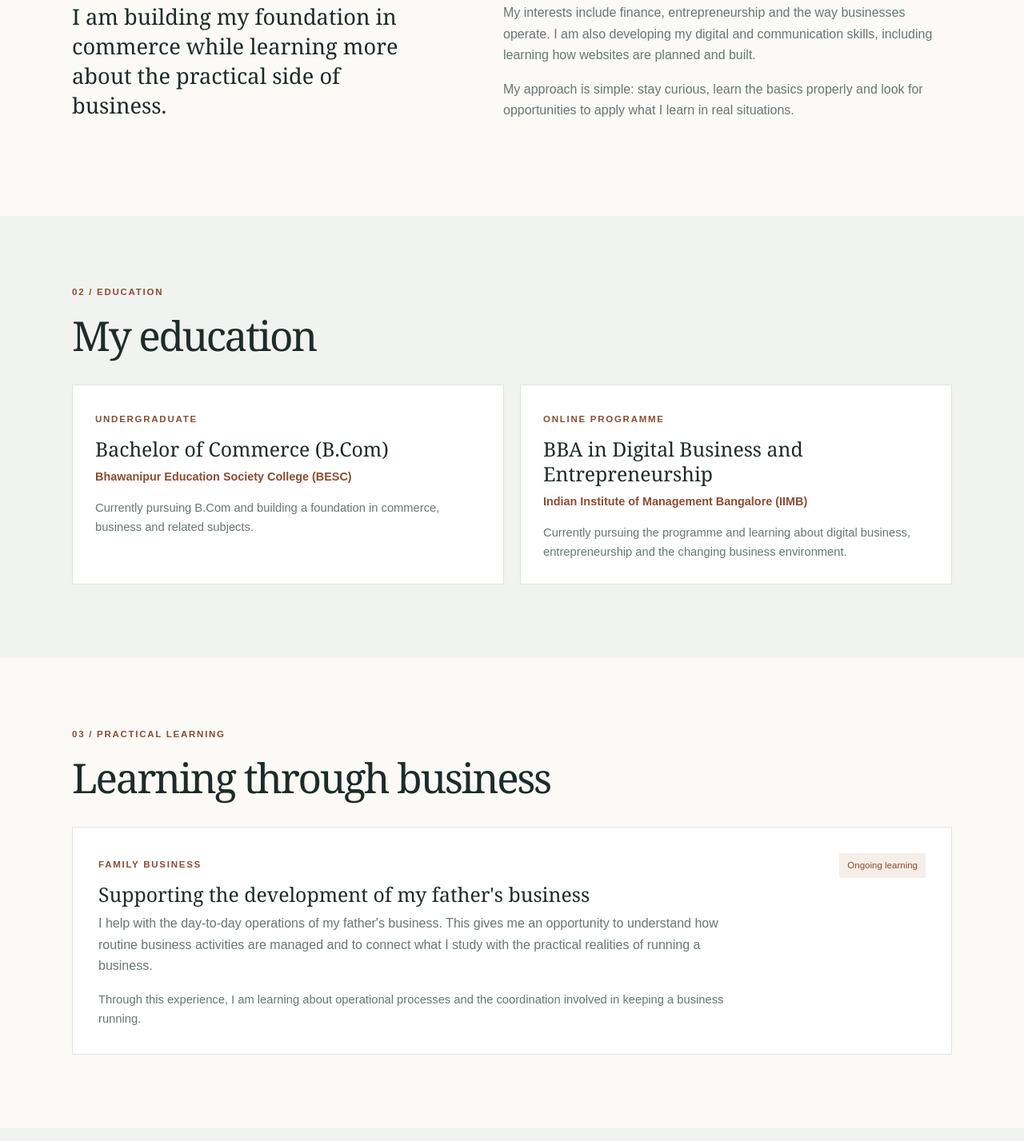
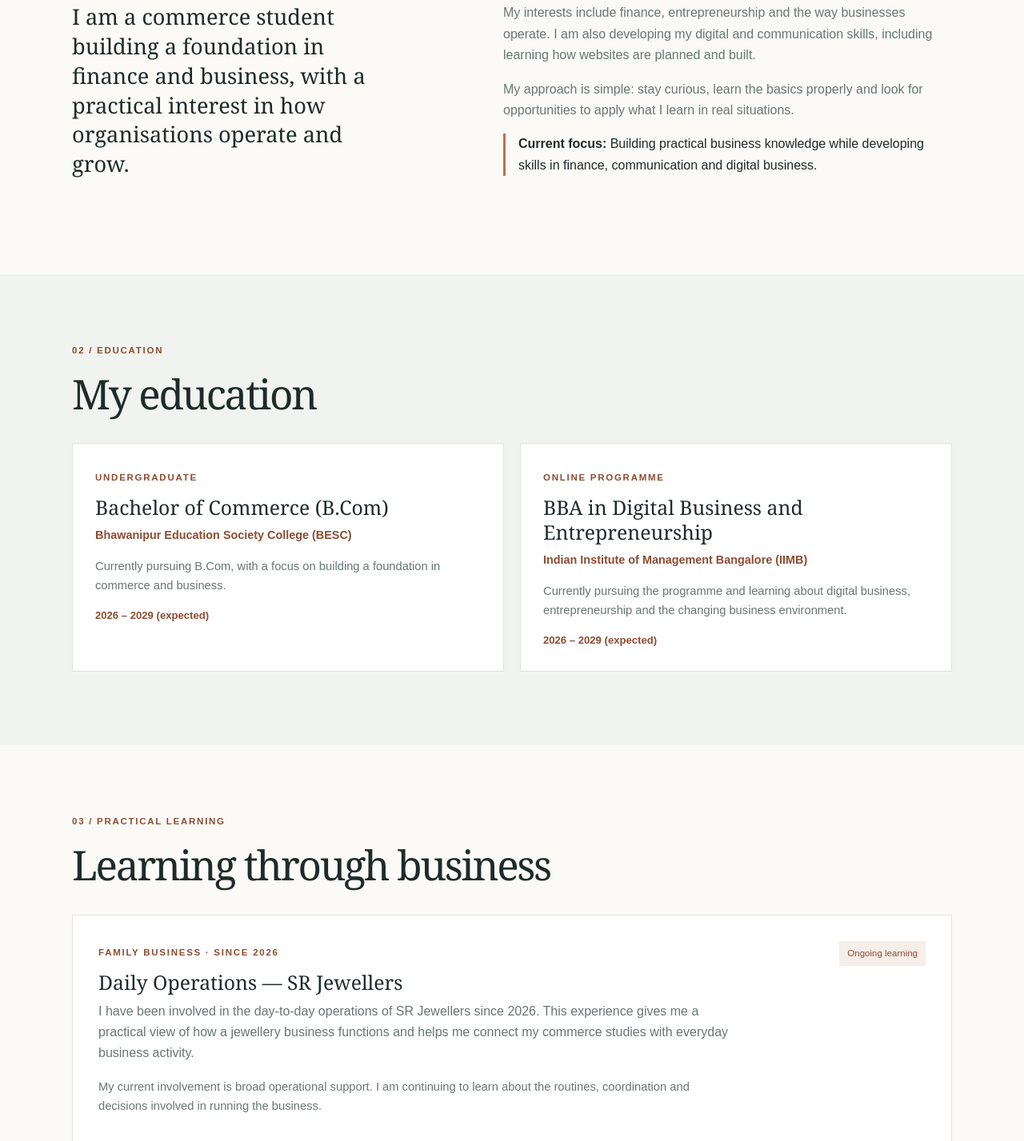
Before and after one commit to IshanL4321/ishan-resume-website, a plain HTML site: page index.html in a window 1280 px wide. Shown: the part 956-2383 px from the top of the page at 80% size. Drawn offline with Linux system fonts and the light colour scheme.

Commit message:
Add files via upload

```diff
--- a/index.html
+++ b/index.html
@@ -34,7 +34,7 @@
           <a class="text-link" href="#about">Explore my profile <span aria-hidden="true">↗</span></a>
         </div>
       </div>
-      <div class="profile-card" aria-label="Profile placeholder">
+      <div class="profile-card" aria-label="Profile photograph and introduction">
         <img class="profile-photo" src="profile.jpg" alt="Portrait of Ishan Lath">
         <p class="profile-caption">Curious by nature.<br>Learning by doing.</p>
         <span class="profile-note">Commerce · Business · Entrepreneurship</span>
@@ -47,10 +47,11 @@
         <h2>A little about me</h2>
       </div>
       <div class="about-layout">
-        <p class="about-lead">I am building my foundation in commerce while learning more about the practical side of business.</p>
+        <p class="about-lead">I am a commerce student building a foundation in finance and business, with a practical interest in how organisations operate and grow.</p>
         <div class="about-detail">
           <p>My interests include finance, entrepreneurship and the way businesses operate. I am also developing my digital and communication skills, including learning how websites are planned and built.</p>
           <p>My approach is simple: stay curious, learn the basics properly and look for opportunities to apply what I learn in real situations.</p>
+          <p class="career-goal"><strong>Current focus:</strong> Building practical business knowledge while developing skills in finance, communication and digital business.</p>
         </div>
       </div>
     </section>
@@ -66,13 +67,15 @@
             <span class="card-kicker">UNDERGRADUATE</span>
             <h3>Bachelor of Commerce (B.Com)</h3>
             <p class="institution">Bhawanipur Education Society College (BESC)</p>
-            <p class="card-copy">Currently pursuing B.Com and building a foundation in commerce, business and related subjects.</p>
+            <p class="card-copy">Currently pursuing B.Com, with a focus on building a foundation in commerce and business.</p>
+            <p class="education-dates">2026 – 2029 (expected)</p>
           </article>
           <article class="info-card">
             <span class="card-kicker">ONLINE PROGRAMME</span>
             <h3>BBA in Digital Business and Entrepreneurship</h3>
             <p class="institution">Indian Institute of Management Bangalore (IIMB)</p>
             <p class="card-copy">Currently pursuing the programme and learning about digital business, entrepreneurship and the changing business environment.</p>
+            <p class="education-dates">2026 – 2029 (expected)</p>
           </article>
         </div>
       </div>
@@ -86,13 +89,13 @@
       <article class="experience-card">
         <div class="experience-top">
           <div>
-            <span class="card-kicker">FAMILY BUSINESS</span>
-            <h3>Supporting the development of my father's business</h3>
+            <span class="card-kicker">FAMILY BUSINESS · SINCE 2026</span>
+            <h3>Daily Operations — SR Jewellers</h3>
           </div>
           <span class="status-label">Ongoing learning</span>
         </div>
-        <p>I help with the day-to-day operations of my father's business. This gives me an opportunity to understand how routine business activities are managed and to connect what I study with the practical realities of running a business.</p>
-        <p class="muted">Through this experience, I am learning about operational processes and the coordination involved in keeping a business running.</p>
+        <p>I have been involved in the day-to-day operations of SR Jewellers since 2026. This experience gives me a practical view of how a jewellery business functions and helps me connect my commerce studies with everyday business activity.</p>
+        <p class="muted">My current involvement is broad operational support. I am continuing to learn about the routines, coordination and decisions involved in running the business.</p>
       </article>
     </section>
 
@@ -106,7 +109,7 @@
         <article class="info-card project-card">
           <span class="card-kicker">COURSEWORK · WEBSITE DEVELOPMENT</span>
           <h3>Personal Resume Website</h3>
-          <p class="card-copy">A personal website created as part of the IIMB Website Development coursework. The project brings together my profile, education, practical experience, skills and interests in one place.</p>
+          <p class="card-copy">Designed and built a responsive personal resume website for the IIMB Website Development coursework. The site presents my profile, education, practical experience, skills and interests in a single, navigable page.</p>
           <p class="project-tools"><strong>Tools:</strong> HTML5 and CSS3</p>
         </article>
       </div>
--- a/style.css
+++ b/style.css
@@ -133,3 +133,16 @@ h1 span { color: var(--accent-dark); }
 @media (max-width: 760px) {
   .profile-photo { width: 150px; height: 175px; }
 }
+
+/* Additional refinements for education and experience details */
+#about .career-goal {
+  padding-left: 16px;
+  border-left: 3px solid var(--accent);
+  color: var(--ink);
+}
+.education-dates {
+  margin: 14px 0 0;
+  color: var(--accent-dark);
+  font-size: 0.82rem;
+  font-weight: 700;
+}
```
Also changed, not shown: 2 other files.
